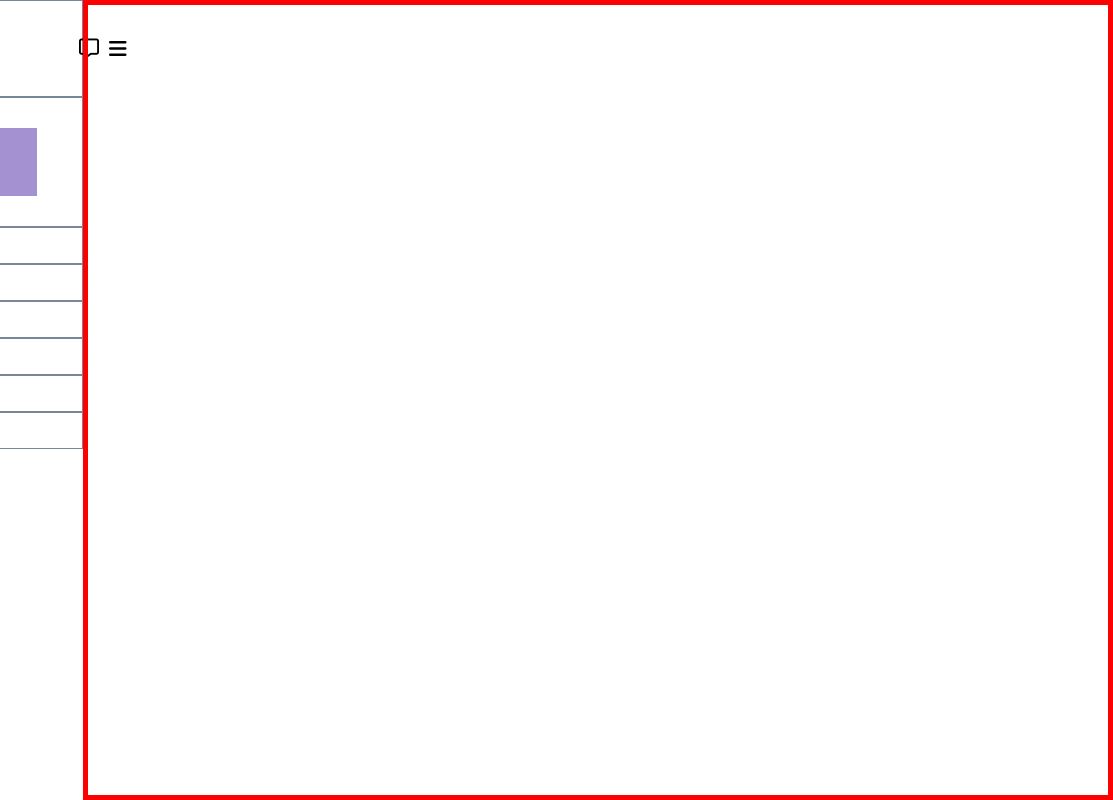
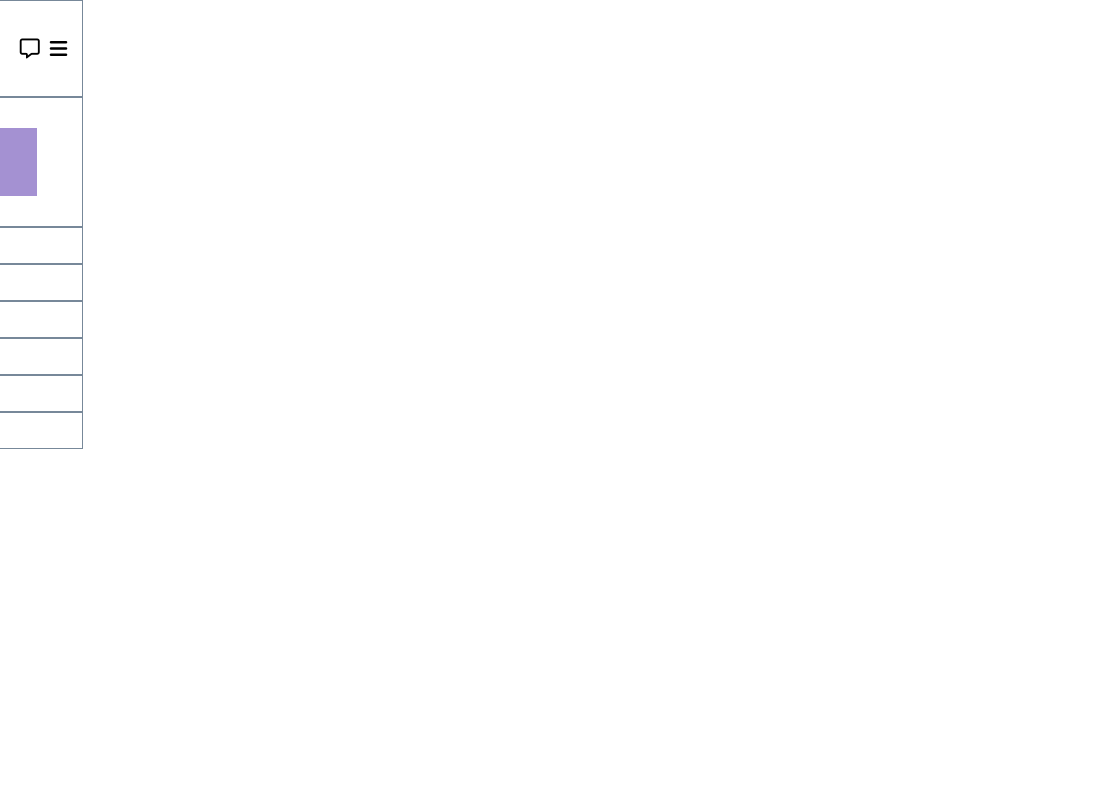
Before and after one commit to Danielignacioc/flexbox-mensajeria, a plain HTML site: page index.html in a window 1280 px wide. Shown: the full height of the page, 167-1280 px from the left. Drawn offline with Linux system fonts and the light colour scheme.

Commit message:
Se reduce margin left de clase .panel__menu__contactos__nombre--ico a 10%

```diff
--- a/assets/css/index.css
+++ b/assets/css/index.css
@@ -52,7 +52,7 @@
 .panel__menu__contactos__nombre--ico {
   display: flex;
   flex-direction: row;
-  margin-left: 40%;
+  margin-left: 10%;
   gap:10px
 }
 
@@ -106,7 +106,6 @@ box-shadow: 3px 10px 15px #575757;
 .panel__chat {
   width: 100%;
   display: none;
-  border: solid red 5px;
 }
 
 .panel__menu_contactos__contacto--data {
```
